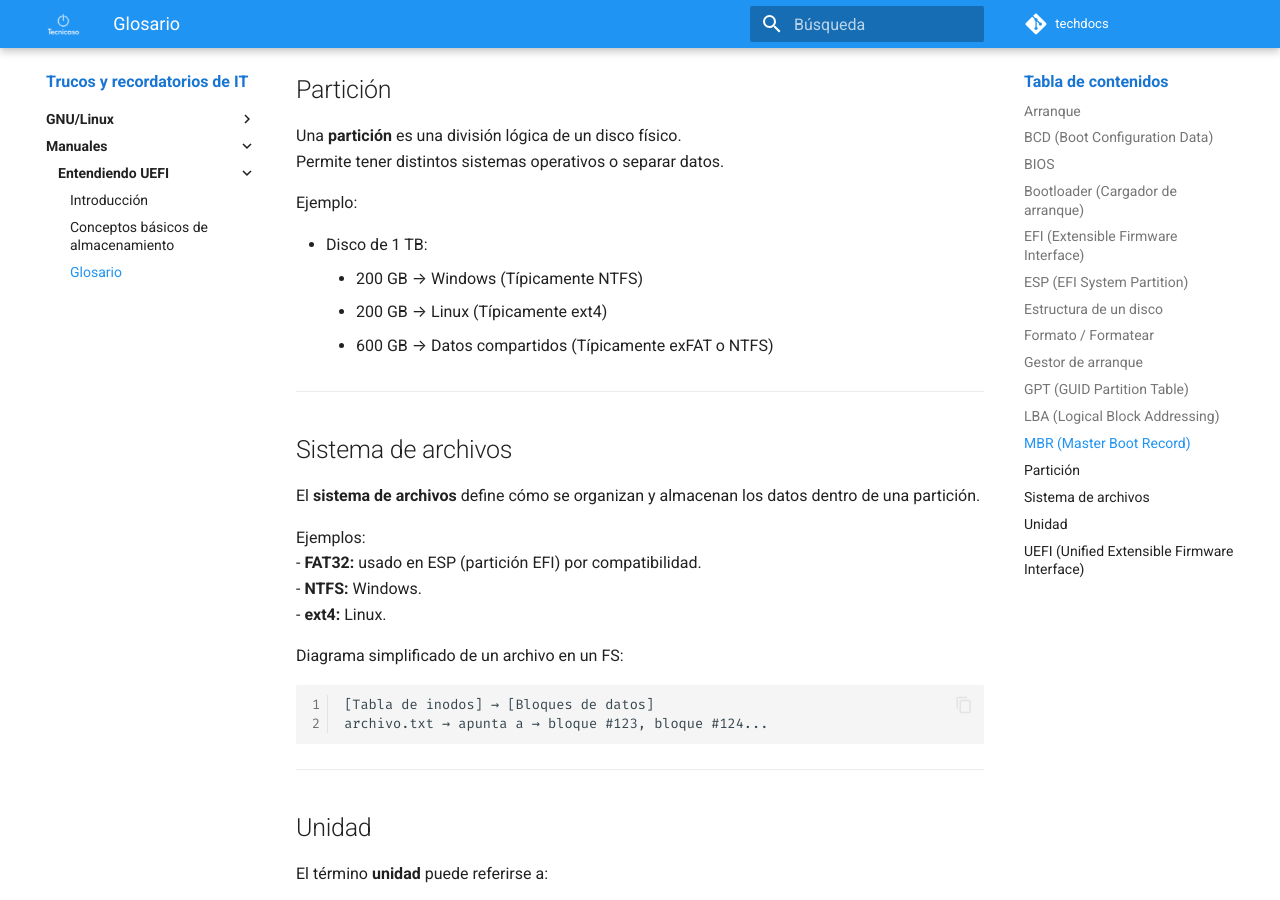
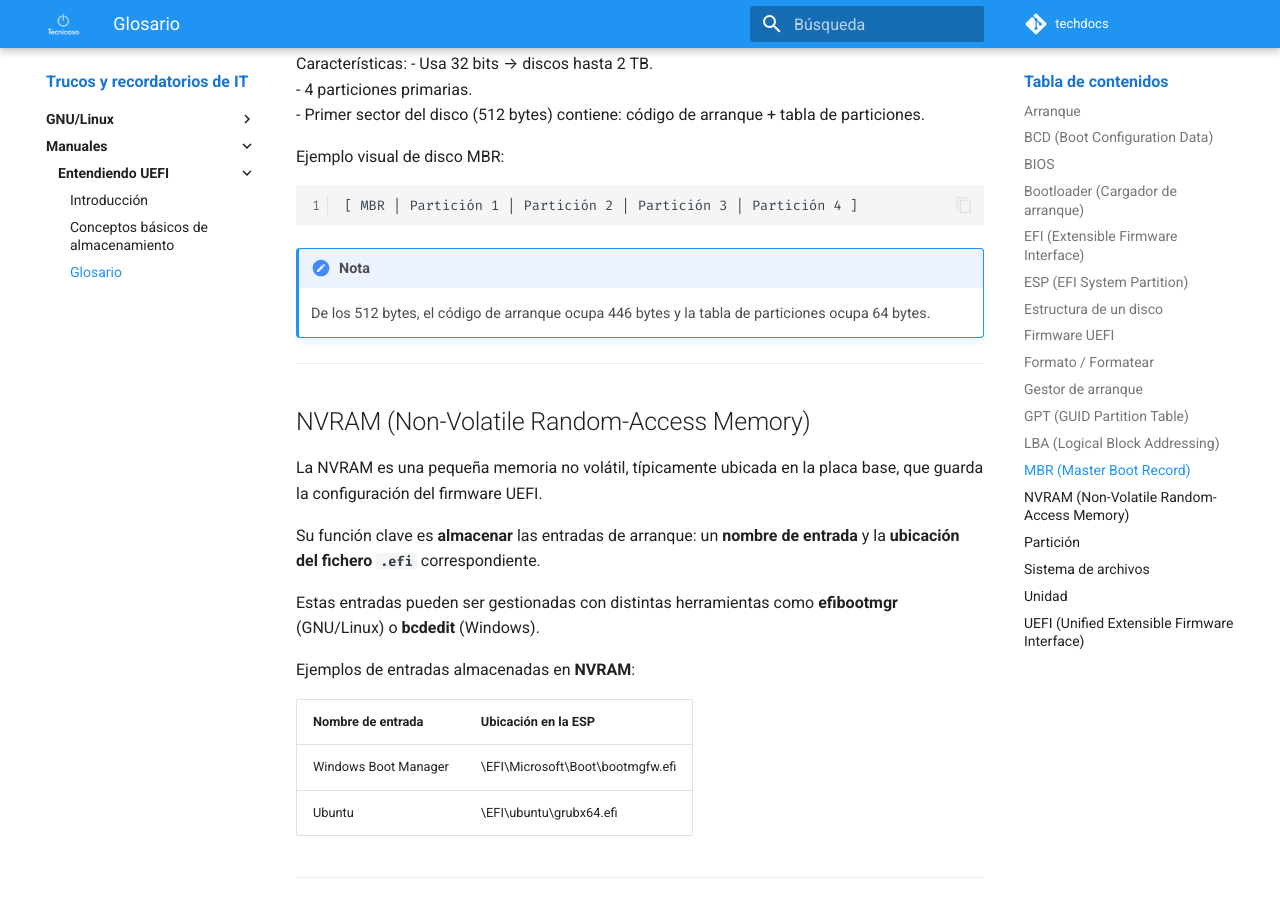
Before and after one commit to ivangarciaalcaide/techdocs, an MkDocs documentation site: the page built from docs/entendiendo_uefi/99-glosario.md, in a window 1280 px wide and 900 px high, scrolled down 6597 px. Built offline with MkDocs 1.6.1 and Material for MkDocs 9.7.7, drawn with Linux system fonts in a browser that asks for light colours; comment, search, counter and statistics services are not loaded; some of the changed text lies outside the part shown.

Commit message:
Añadidas entradas al glosario y enlaces.

````diff
--- a/docs/entendiendo_uefi/99-glosario.md
+++ b/docs/entendiendo_uefi/99-glosario.md
@@ -31,7 +31,7 @@ Ejemplo: En un PC moderno con UEFI, el firmware busca en la **partición EFI (ES
 
 ## BCD (Boot Configuration Data)
 El **BCD** es la base de datos de configuración de arranque de Windows, que sustituye al antiguo `boot.ini`.
-Se guarda en la partición EFI y es gestionado por `Windows Boot Manager`.
+Se guarda en la partición EFI (**ESP**) y es gestionado por `Windows Boot Manager`.
 
 Herramientas:
 - `bcdboot`: genera los ficheros de arranque.
@@ -78,7 +78,8 @@ la **partición EFI (UEFI)**.
 
 Es común que, al ser un código muy pequeño, el bootloader cargue un segundo bootloader más completo (como GRUB2)
 al que se suele llamar [gestor de arranque](99-glosario.md#gestor-de-arranque) y
-que permita seleccionar entre varios sistemas operativos, entre otras cosas.
+que permita seleccionar entre varios sistemas operativos, entre otras cosas. Esta estructura de dos fases es típica
+en sistemas **BIOS/MBR**.
 
 Así, el gestor de arranque puede tener sus propios bootloaders para cada sistema operativo instalado que ya
 cargan el kernel correspondiente.
@@ -188,6 +189,13 @@ D es un grupo de sectores o clúster (verde)
 
 ---
 
+## Firmware UEFI
+
+Es la implementación del estándar **UEFI** (Unified Extensible Firmware Interface) que está codificada y almacenada
+**en un chip de memoria no volátil** (flash ROM) en la placa base del ordenador.
+
+---
+
 ## Formato / Formatear
 **Formatear** es preparar una unidad o partición para almacenar datos creando un **sistema de archivos**.
 
@@ -271,8 +279,29 @@ Ejemplo visual de disco MBR:
 [ MBR | Partición 1 | Partición 2 | Partición 3 | Partición 4 ]
 ```
 
+!!! Nota
+    De los 512 bytes, el código de arranque ocupa 446 bytes y la tabla de particiones ocupa 64 bytes.
+
 ---
 
+## NVRAM (Non-Volatile Random-Access Memory)
+
+La NVRAM es una pequeña memoria no volátil, típicamente ubicada en la placa base, que guarda la configuración del
+firmware UEFI.
+
+Su función clave es **almacenar** las entradas de arranque: un **nombre de entrada** y la **ubicación del
+fichero `.efi`** correspondiente.
+
+Estas entradas pueden ser gestionadas con distintas herramientas como **efibootmgr** (GNU/Linux) o **bcdedit** (Windows).
+
+Ejemplos de entradas almacenadas en **NVRAM**:
+
+| Nombre de entrada    | Ubicación en la ESP              |
+|----------------------|----------------------------------|
+| Windows Boot Manager | \EFI\Microsoft\Boot\bootmgfw.efi |
+| Ubuntu               | \EFI\ubuntu\grubx64.efi          |
+
+---
 ## Partición
 Una **partición** es una división lógica de un disco físico.
 Permite tener distintos sistemas operativos o separar datos.
````
Also changed, not shown: docs/entendiendo_uefi/02-conceptos_basicos_almacenamiento.md (+8 -7 lines), docs/entendiendo_uefi/index_uefi.md (+90 -0 lines).
